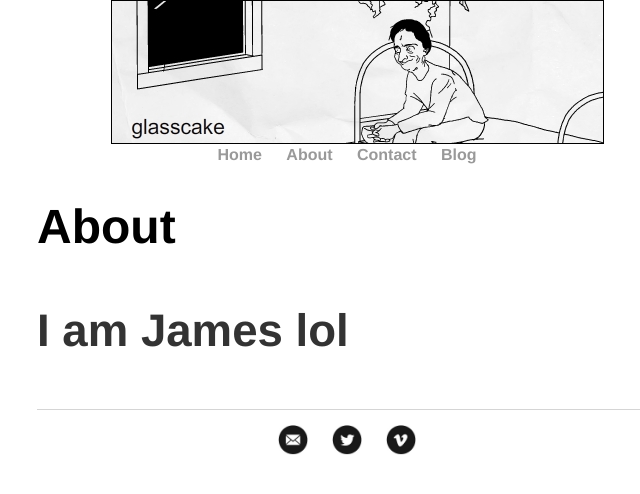
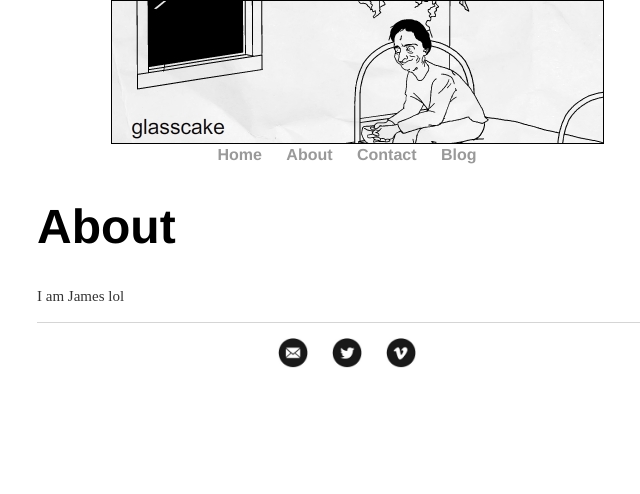
Before and after one commit to glasscaked/strip, a Jekyll site: the page built from about/index.html, in a window 1280 px wide. Shown: the top 494 px of the page, without its empty margins (283-923 px from the left). Built offline with Jekyll 4.4.1, drawn with Linux system fonts in a browser that asks for light colours.

Commit message:
Update index.html

```diff
--- a/about/index.html
+++ b/about/index.html
@@ -5,6 +5,6 @@ title: About
 
 		<div class="about">
 			<h1>About</h1>
-			<h4><p>I am James lol</p></h4>
+			<p style="font-size:15px">I am James lol</p>
 
 		</div>
```
